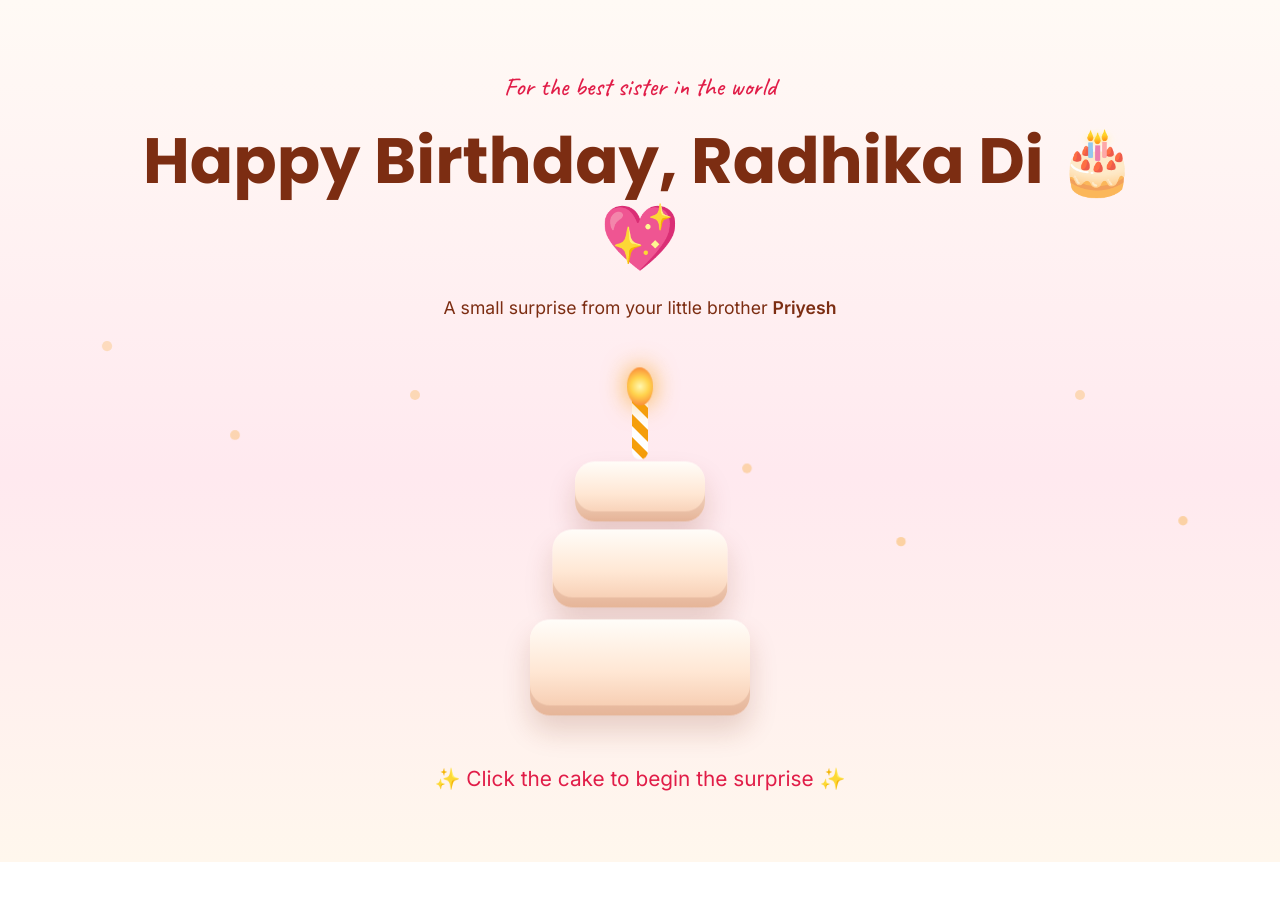
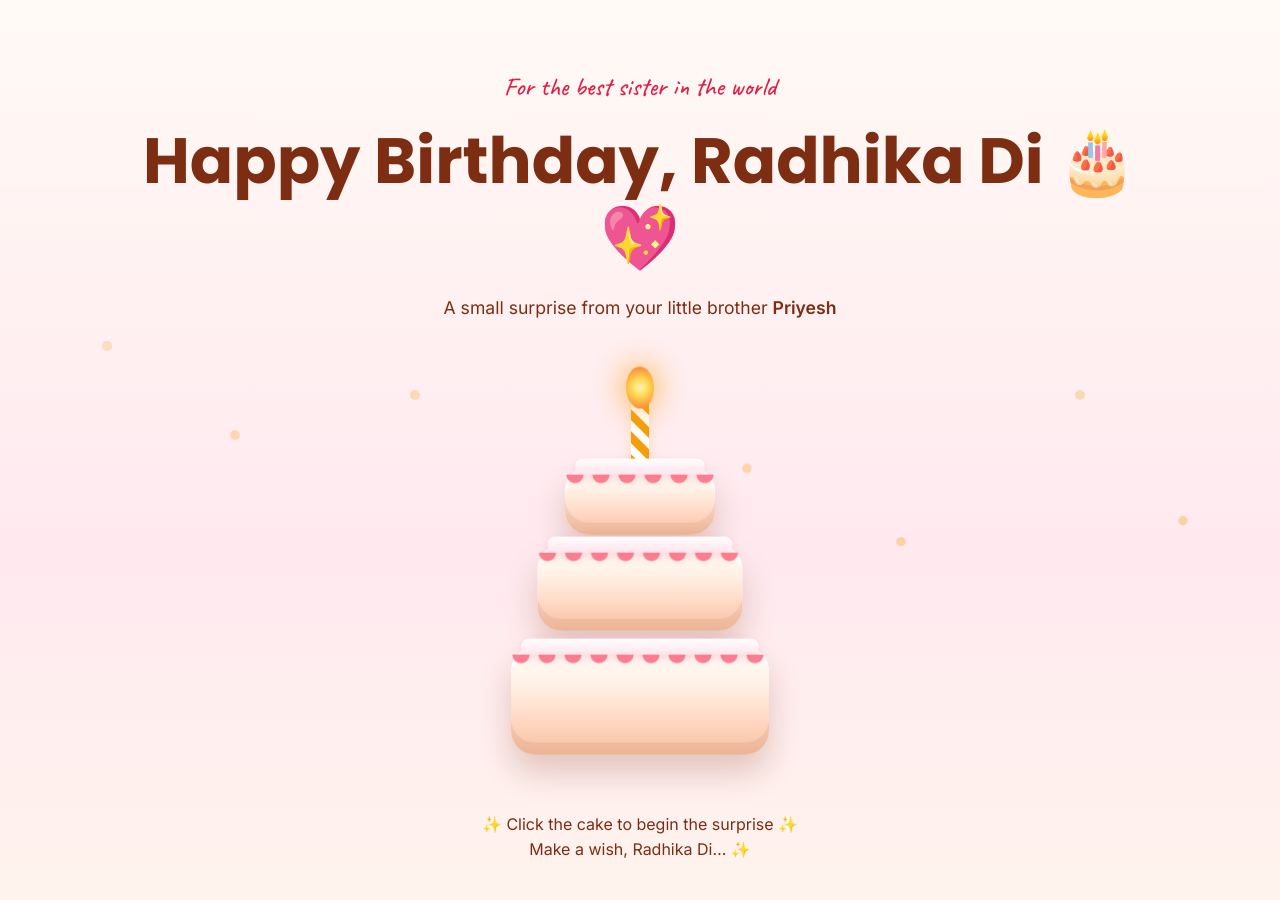
Before and after one commit to YadavPriyesh/birthday-website, a plain HTML site: page index.html in a window 1280 px wide. Before the commit the page ends 862 px from the top, so only its background shows below. Drawn offline with Linux system fonts and the light colour scheme.

Commit message:
may be final update style.css

```diff
--- a/style.css
+++ b/style.css
@@ -152,126 +152,170 @@ p {
 }
 
 /* ================= CAKE ================= */
+/* ================= BEAUTIFUL REALISTIC CAKE ================= */
 .cake-wrapper {
   margin: 4rem auto 2rem;
   display: flex;
   justify-content: center;
+  position: relative;
 }
 
 .cake-container {
   position: relative;
-  width: 260px;
-  height: 340px;
+  width: 300px;
+  height: 390px;
   cursor: pointer;
-  animation: cakeFloat 3.8s ease-in-out infinite;
-  transition: transform 0.2s ease;
+  animation: cakeFloat 3.5s ease-in-out infinite;
+  transition: transform 0.25s ease;
 }
 
 .cake-container:hover {
-  transform: scale(1.05);
+  transform: scale(1.06);
 }
 
 .cake-container:active {
-  transform: scale(0.96);
-}
-
-.cake-container.celebrating {
-  animation-duration: 1.8s;
+  transform: scale(0.95);
 }
 
 @keyframes cakeFloat {
   0%,
-  100% { transform: translateY(0); }
-  50% { transform: translateY(-12px); }
+  100% {
+    transform: translateY(0);
+  }
+
+  50% {
+    transform: translateY(-14px);
+  }
 }
 
-.cake-glow {
+.cake-shadow {
   position: absolute;
-  width: 320px;
-  height: 320px;
+  bottom: 0;
+  left: 50%;
+  transform: translateX(-50%);
+  width: 240px;
+  height: 28px;
+  background: rgba(124, 45, 18, 0.18);
+  filter: blur(18px);
   border-radius: 50%;
-  background: radial-gradient(circle, rgba(251, 113, 133, 0.22), transparent 70%);
-  filter: blur(10px);
-  opacity: 0;
-  transition: opacity 0.5s ease;
-}
-
-.cake-glow.active {
-  opacity: 1;
 }
 
 .cake {
   position: absolute;
   left: 50%;
   transform: translateX(-50%);
-  border-radius: 20px;
-  background: linear-gradient(180deg, #fffdf9 0%, #ffe7d4 55%, #f5c8ab 100%);
+  border-radius: 24px;
+  background: linear-gradient(
+    180deg,
+    #fffefb 0%,
+    #fff1e6 35%,
+    #ffd7c2 70%,
+    #f5c0a0 100%
+  );
   box-shadow:
-    inset 0 -10px 0 rgba(124, 45, 18, 0.12),
-    0 16px 28px rgba(124, 45, 18, 0.18);
+    inset 0 -12px 0 rgba(124, 45, 18, 0.08),
+    inset 0 8px 0 rgba(255, 255, 255, 0.55),
+    0 18px 32px rgba(124, 45, 18, 0.22);
 }
 
-.cake-top { width: 130px; height: 60px; top: 82px; }
-.cake-middle { width: 175px; height: 78px; top: 150px; }
-.cake-bottom { width: 220px; height: 96px; top: 240px; }
+.cake-top {
+  width: 150px;
+  height: 68px;
+  top: 92px;
+}
+
+.cake-middle {
+  width: 205px;
+  height: 86px;
+  top: 170px;
+}
+
+.cake-bottom {
+  width: 258px;
+  height: 108px;
+  top: 272px;
+}
+
+.cake::before {
+  content: "";
+  position: absolute;
+  top: -8px;
+  left: 10px;
+  right: 10px;
+  height: 16px;
+  border-radius: 999px;
+  background: linear-gradient(180deg, #fff 0%, #ffe4ec 100%);
+  box-shadow: 0 4px 10px rgba(251, 113, 133, 0.25);
+}
+
+.cake::after {
+  content: "";
+  position: absolute;
+  top: 8px;
+  left: 0;
+  width: 100%;
+  height: 22px;
+  background: radial-gradient(circle at 10px 0, #fb7185 8px, transparent 9px) repeat-x;
+  background-size: 26px 22px;
+  opacity: 0.9;
+}
+
+.cake-board {
+  position: absolute;
+  bottom: -16px;
+  left: 50%;
+  transform: translateX(-50%);
+  width: 300px;
+  height: 22px;
+  border-radius: 999px;
+  background: linear-gradient(180deg, #fcd34d 0%, #f59e0b 100%);
+  box-shadow: 0 10px 22px rgba(245, 158, 11, 0.35);
+}
 
 .candle {
   position: absolute;
-  top: 12px;
+  top: 20px;
   left: 50%;
   transform: translateX(-50%);
-  width: 16px;
-  height: 68px;
+  width: 18px;
+  height: 82px;
   border-radius: 999px;
-  background: repeating-linear-gradient(45deg, #fff, #fff 8px, #f59e0b 8px, #f59e0b 16px);
+  background: repeating-linear-gradient(
+    45deg,
+    #ffffff,
+    #ffffff 8px,
+    #f59e0b 8px,
+    #f59e0b 16px
+  );
+  box-shadow: 0 4px 12px rgba(245, 158, 11, 0.22);
 }
 
 .flame {
   position: absolute;
-  top: -24px;
+  top: -28px;
   left: 50%;
-  width: 26px;
-  height: 38px;
+  width: 28px;
+  height: 42px;
   transform: translateX(-50%);
   border-radius: 50%;
-  background: radial-gradient(circle, #fff7b0 0%, #ffd34d 40%, #fb923c 80%);
-  filter: drop-shadow(0 0 12px rgba(245, 158, 11, 0.8));
+  background: radial-gradient(circle, #fff7b0 0%, #ffd34d 38%, #fb923c 78%);
+  filter: drop-shadow(0 0 16px rgba(245, 158, 11, 0.9));
   animation: flicker 0.18s ease-in-out infinite alternate;
 }
 
 .flame.sparkle {
-  transform: translateX(-50%) scale(1.25);
-  filter: drop-shadow(0 0 22px rgba(245, 158, 11, 1));
+  transform: translateX(-50%) scale(1.35);
+  filter: drop-shadow(0 0 28px rgba(245, 158, 11, 1));
 }
 
 @keyframes flicker {
-  from { transform: translateX(-50%) rotate(-2deg); }
-  to { transform: translateX(-50%) rotate(2deg); }
-}
+  from {
+    transform: translateX(-50%) rotate(-2deg);
+  }
 
-.cake-note {
-  margin-top: 1rem;
-  font-size: 1.3rem;
-  color: var(--rose);
-}
-
-.wish-message {
-  margin-top: 1.5rem;
-  font-size: 1.4rem;
-  font-weight: 700;
-  color: var(--rose);
-  opacity: 0;
-  transform: translateY(10px);
-  transition: all 0.5s ease;
-}
-
-.wish-message.show {
-  opacity: 1;
-  transform: translateY(0);
-}
-
-.hidden {
-  display: none;
+  to {
+    transform: translateX(-50%) rotate(2deg);
+  }
 }
 
 /* ================= BUTTONS ================= */
```
